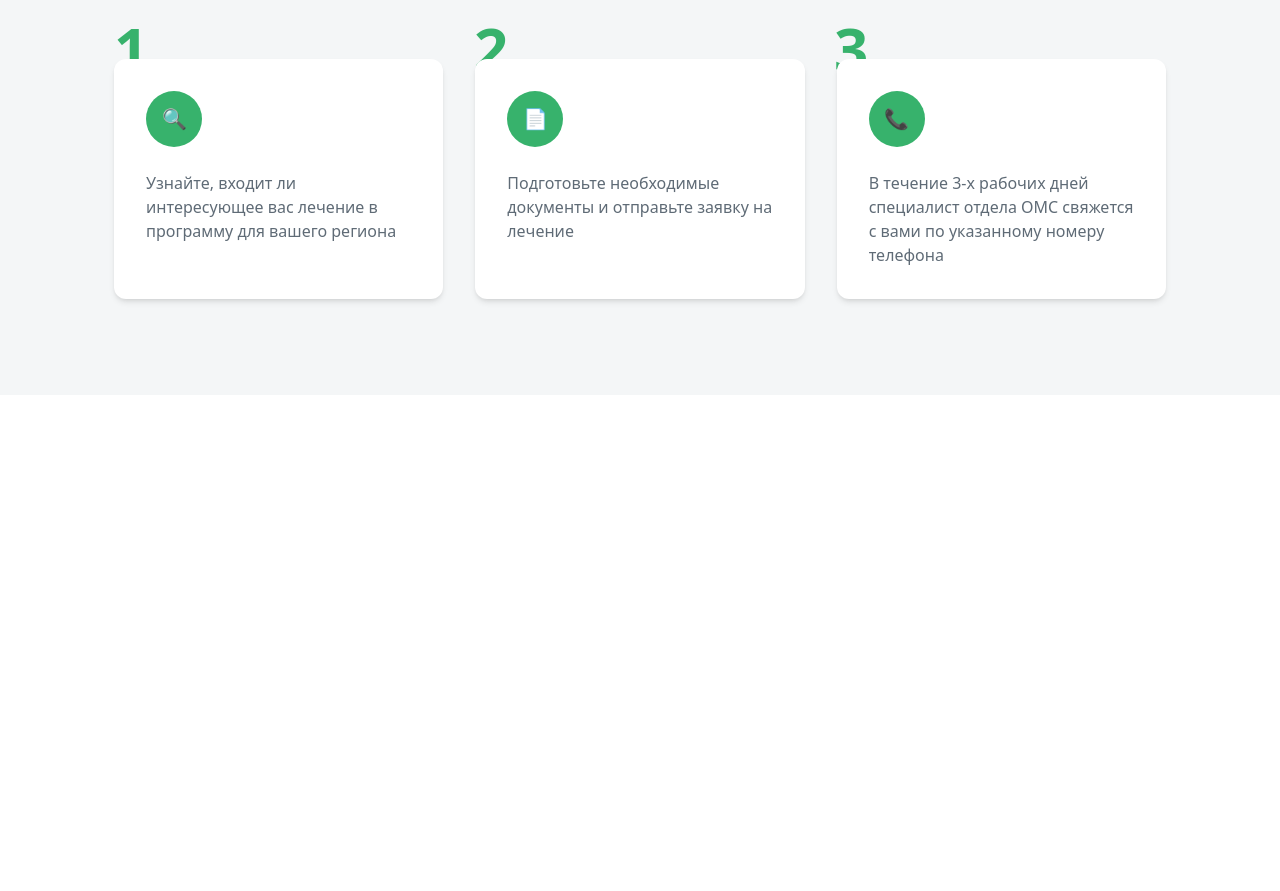
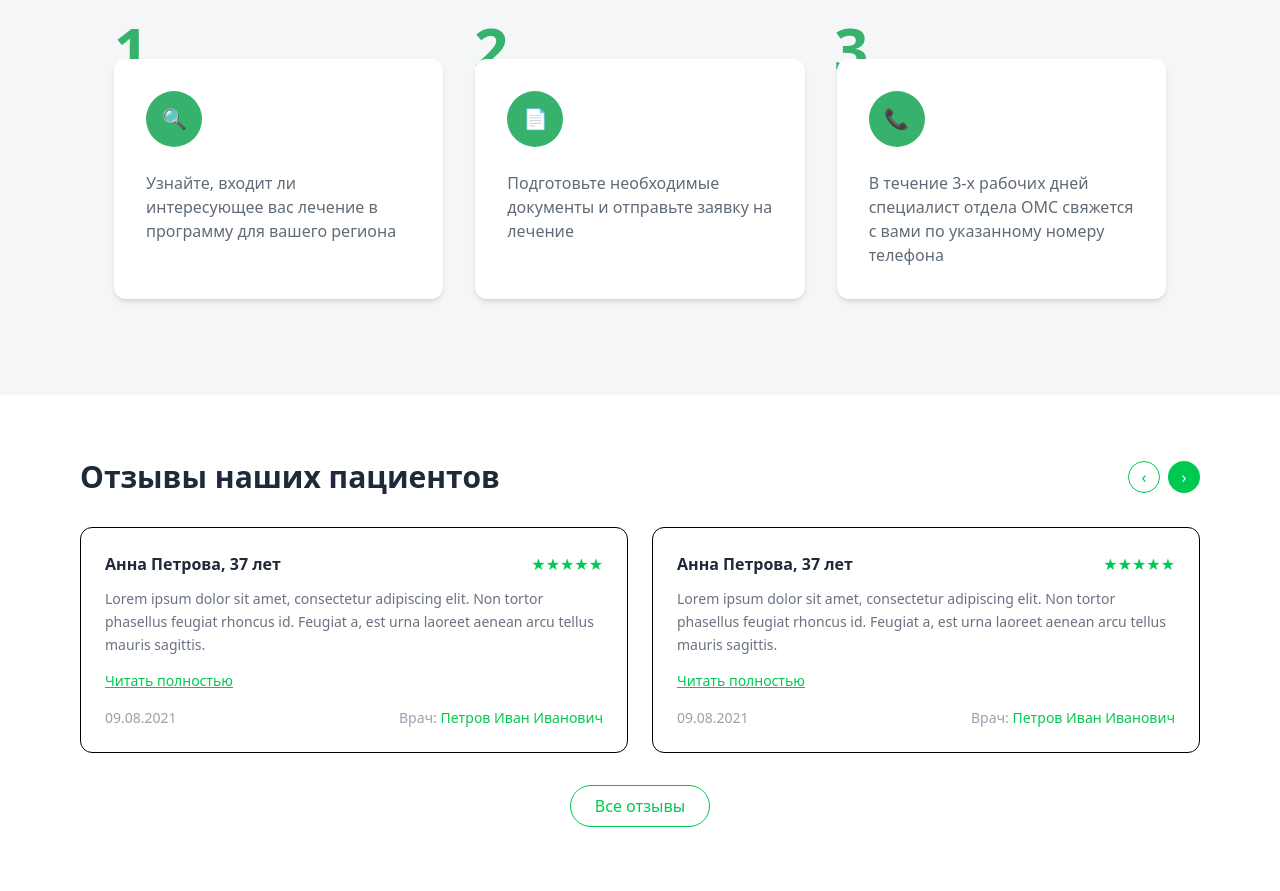
Before and after one commit to rizoshka12210/homework11, a website: page index.html in a window 1280 px wide. Shown: the part 2313-3204 px from the top of the page. Before the commit the page ends 2708 px from the top, so only its background shows below. Drawn offline with Linux system fonts and the light colour scheme.

Commit message:
tred: reviwes

```diff
--- a/index.html
+++ b/index.html
@@ -255,6 +255,64 @@ Morbi praesent nunc tortor risus aliquam lorem quam mauris. Enim, vitae, mi a sa
 
 </section>
 
+    <section class="max-w-6xl mx-auto py-16 px-4">
+  <div class="flex justify-between items-center mb-8">
+    <h2 class="text-3xl font-bold text-gray-800">Отзывы наших пациентов</h2>
+    <div class="flex gap-2">
+      <button class="w-8 h-8 border rounded-full text-green-500">‹</button>
+      <button class="w-8 h-8 bg-green-500 text-white rounded-full">›</button>
+    </div>
+  </div>
+
+  <div class="grid md:grid-cols-2 gap-6">
+
+    <div class="bg-white p-6 rounded-xl border">
+      <div class="flex justify-between mb-3">
+        <h3 class="font-semibold text-gray-800">Анна Петрова, 37 лет</h3>
+        <div class="text-green-500">★★★★★</div>
+      </div>
+
+      <p class="text-gray-500 text-sm leading-relaxed mb-3">
+        Lorem ipsum dolor sit amet, consectetur adipiscing elit. Non tortor phasellus feugiat rhoncus id.
+        Feugiat a, est urna laoreet aenean arcu tellus mauris sagittis.
+      </p>
+
+      <a href="#" class="text-green-500 text-sm underline">Читать полностью</a>
+
+      <div class="flex justify-between text-sm text-gray-400 mt-4">
+        <span>09.08.2021</span>
+        <span>Врач: <span class="text-green-500">Петров Иван Иванович</span></span>
+      </div>
+    </div>
+
+    <div class="bg-white p-6 rounded-xl border">
+      <div class="flex justify-between mb-3">
+        <h3 class="font-semibold text-gray-800">Анна Петрова, 37 лет</h3>
+        <div class="text-green-500">★★★★★</div>
+      </div>
+
+      <p class="text-gray-500 text-sm leading-relaxed mb-3">
+        Lorem ipsum dolor sit amet, consectetur adipiscing elit. Non tortor phasellus feugiat rhoncus id.
+        Feugiat a, est urna laoreet aenean arcu tellus mauris sagittis.
+      </p>
+
+      <a href="#" class="text-green-500 text-sm underline">Читать полностью</a>
+
+      <div class="flex justify-between text-sm text-gray-400 mt-4">
+        <span>09.08.2021</span>
+        <span>Врач: <span class="text-green-500">Петров Иван Иванович</span></span>
+      </div>
+    </div>
+
+  </div>
+
+  <div class="text-center mt-8">
+    <button class="border border-green-500 text-green-500 px-6 py-2 rounded-full">
+      Все отзывы
+    </button>
+  </div>
+</section>
+
 
 </body>
 </html>
```
Also changed, not shown: photo/doctor-with-stethoscope-2021-09-03-02-58-01-utc 1.png (added), src/output.css.
